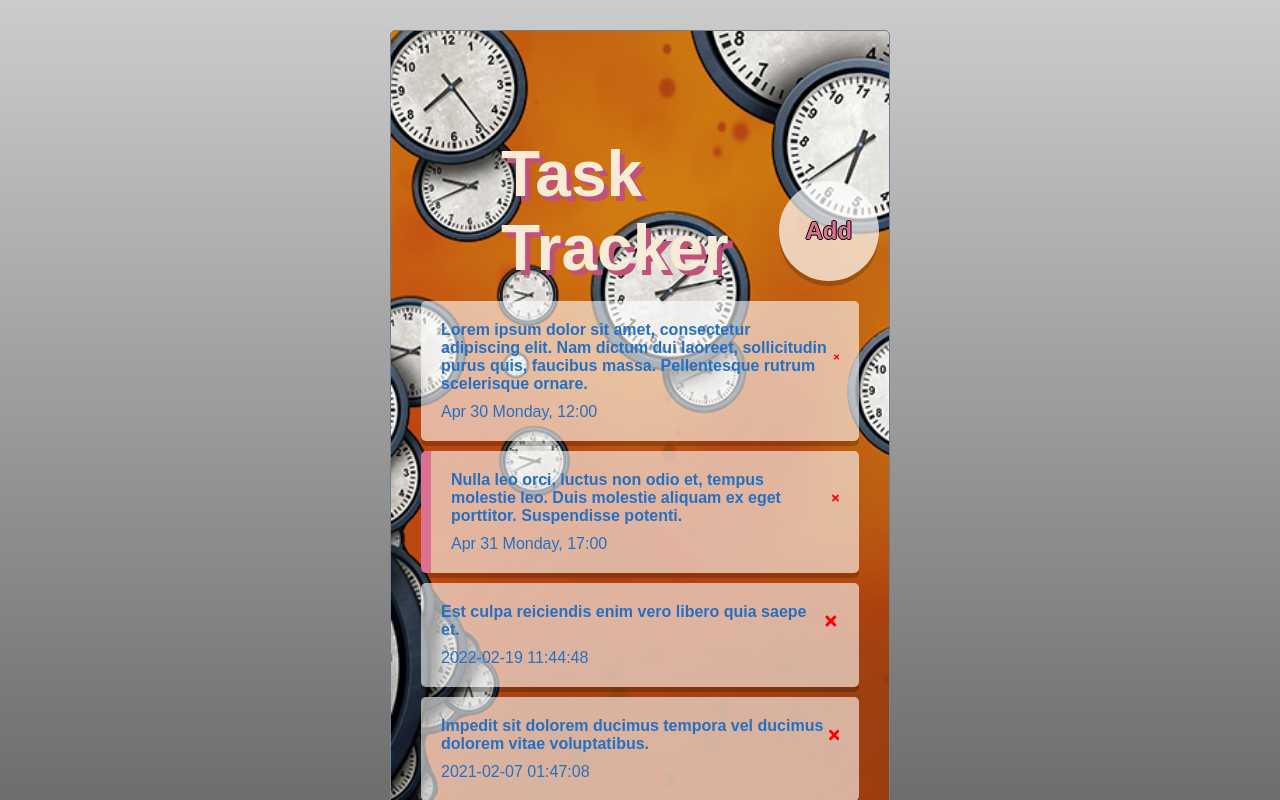
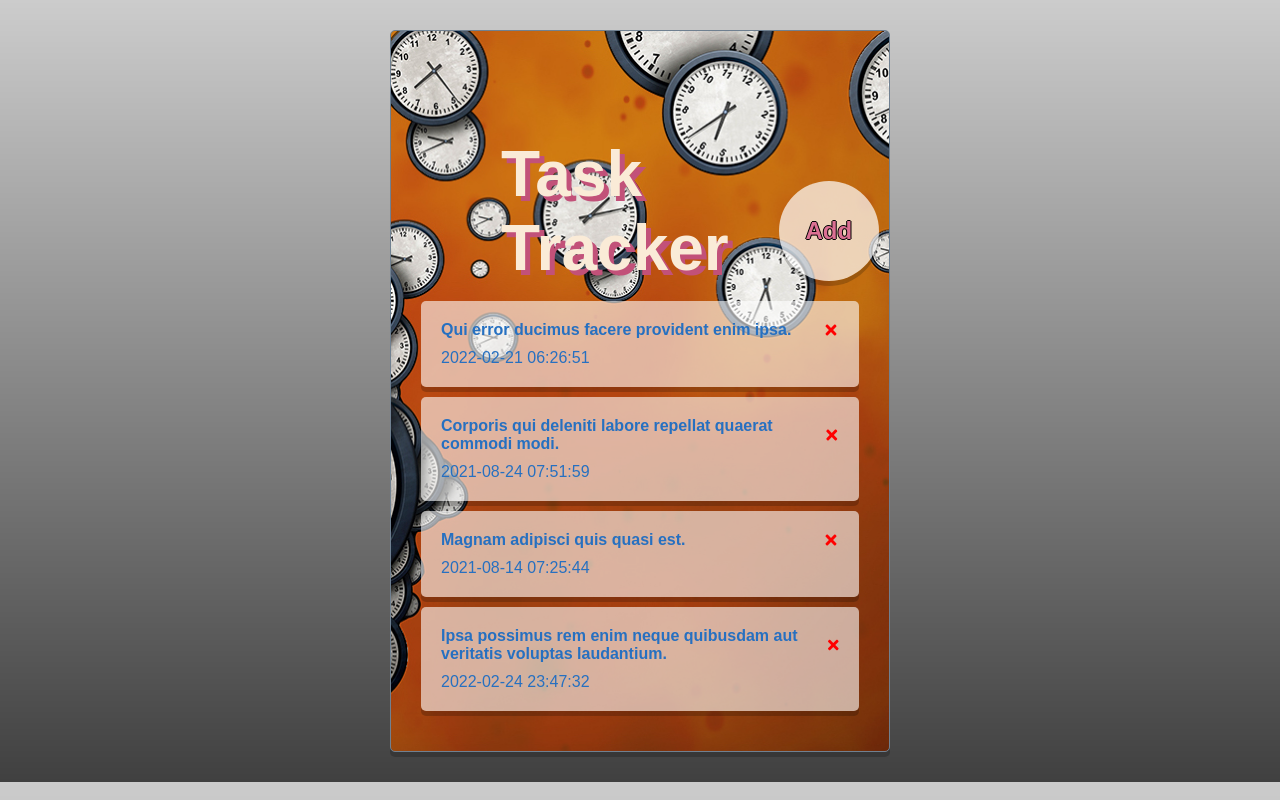
Before and after one commit to hinsheva/js-task-tracker, a React (Create React App) app: page / in a window 1280 px wide. Shown: the top 800 px of the page. Built offline with nearby package versions, Linux system fonts and the light colour scheme; data requests are answered from the project's data file.

Commit message:
added 'add and save task on the server' logic

```diff
--- a/db.json
+++ b/db.json
@@ -1,29 +1,5 @@
 {
   "tasks": [
-    {
-      "id": 1,
-      "name": "Lorem ipsum dolor sit amet, consectetur adipiscing elit. Nam dictum dui laoreet, sollicitudin purus quis, faucibus massa. Pellentesque rutrum scelerisque ornare.",
-      "date": "Apr 30 Monday, 12:00",
-      "reminder": false
-    },
-    {
-      "id": 2,
-      "name": "Nulla leo orci, luctus non odio et, tempus molestie leo. Duis molestie aliquam ex eget porttitor. Suspendisse potenti.",
-      "date": "Apr 31 Monday, 17:00",
-      "reminder": true
-    },
-    {
-      "name": "Est culpa reiciendis enim vero libero quia saepe et.",
-      "date": "2022-02-19 11:44:48",
-      "reminder": false,
-      "id": 7
-    },
-    {
-      "name": "Impedit sit dolorem ducimus tempora vel ducimus dolorem vitae voluptatibus.",
-      "date": "2021-02-07 01:47:08",
-      "reminder": false,
-      "id": 8
-    },
     {
       "name": "Qui error ducimus facere provident enim ipsa.",
       "date": "2022-02-21 06:26:51",
@@ -41,6 +17,12 @@
       "date": "2021-08-14 07:25:44",
       "reminder": false,
       "id": 11
+    },
+    {
+      "name": "Ipsa possimus rem enim neque quibusdam aut veritatis voluptas laudantium.",
+      "date": "2022-02-24 23:47:32",
+      "reminder": false,
+      "id": 12
     }
   ]
 }
--- a/src/App.js
+++ b/src/App.js
@@ -23,10 +23,16 @@ function App() {
     return data;
   }
 
-  const addTask = (task) => {
-    const id = Math.floor(Math.random() * 1000 + 1);
-    const newTask = { id, ...task };
-    setTasks([...tasks, newTask])
+  const addTask = async (task) => {
+    const response = await fetch('http://localhost:5000/tasks', {
+      method: 'POST',
+      headers: {
+        'Content-type': 'application/json',
+      },
+      body: JSON.stringify(task),
+    });
+    const data = await response.json();
+    setTasks([...tasks, data])
   }
 
   const deleteTask = async (id) => {
```
